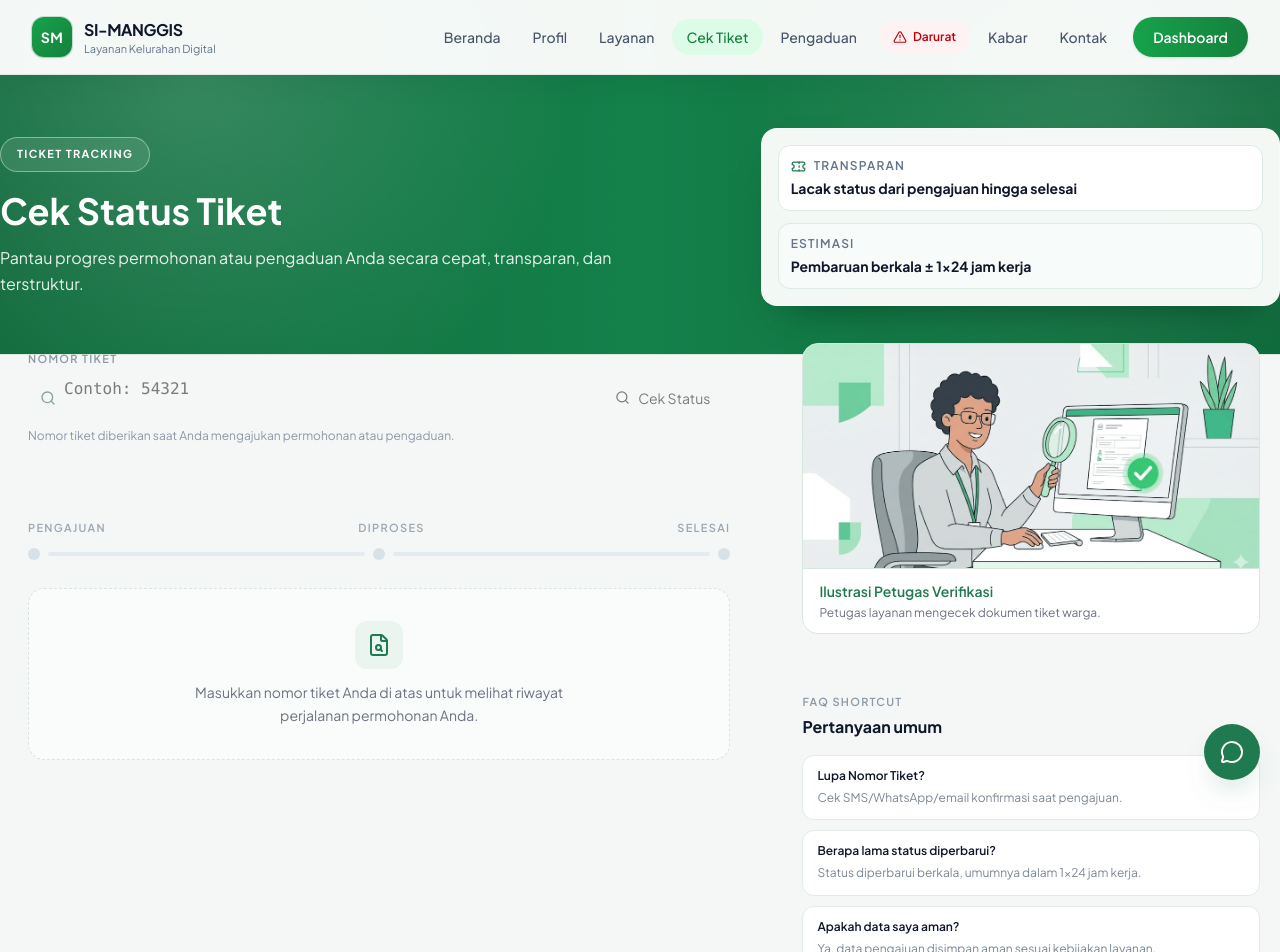
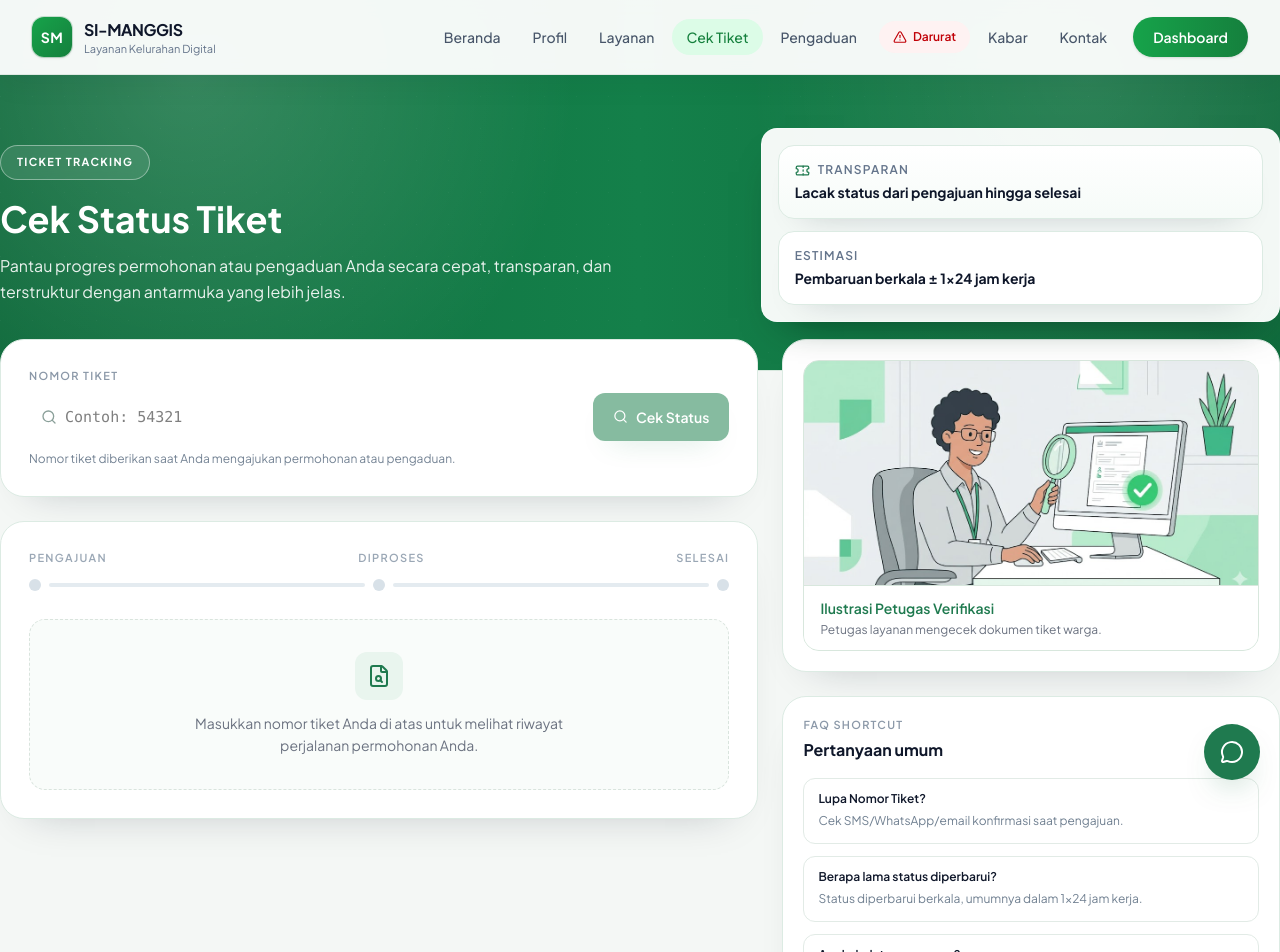
Before and after one commit to rezzz59/Si-Manggis, a Next.js app: page /cek-tiket in a window 1280 px wide. Shown: the top 952 px of the page. Built offline with nearby package versions, Linux system fonts and the light colour scheme.

Commit message:
feat(ui): modernize cek tiket page layout and tracking cards

```diff
--- a/app/cek-tiket/page.tsx
+++ b/app/cek-tiket/page.tsx
@@ -38,9 +38,12 @@ function ProgressTracker({ status }: { status: string }) {
   const isRejected = status === "DITOLAK";
 
   return (
-    <div className="public-card p-6">
-      <h3 className="mb-5 text-sm font-bold text-slate-900">Progress Status</h3>
-      <div className="flex items-center gap-0">
+    <div className="overflow-hidden rounded-3xl border border-[#d2e6d9] bg-white shadow-[0_24px_52px_-34px_rgba(13,32,20,0.34)]">
+      <div className="border-b border-[#e1eee6] bg-gradient-to-r from-[#f5fbf7] to-[#ffffff] px-6 py-4">
+        <h3 className="text-sm font-bold text-[#0f172a]">Progress Status</h3>
+      </div>
+      <div className="px-5 py-6 sm:px-6">
+        <div className="flex items-start gap-0">
           {STATUS_STEPS.map((step, i) => {
             const cfg = statusConfig[step];
             const Icon = cfg.icon;
@@ -48,12 +51,12 @@ function ProgressTracker({ status }: { status: string }) {
             const active = currentIndex === i && !isRejected;
 
             return (
-            <div key={step} className="flex flex-1 items-center last:flex-none">
-              <div className="flex flex-col items-center gap-1.5">
+              <div key={step} className="flex min-w-0 flex-1 items-center last:flex-none">
+                <div className="flex min-w-0 flex-col items-center gap-2">
                   <div
-                  className={`flex h-10 w-10 items-center justify-center rounded-full border-2 transition-all ${
+                    className={`flex h-11 w-11 items-center justify-center rounded-full border-2 shadow-sm transition-all ${
                       done
-                      ? "border-emerald-500 bg-emerald-500 text-white"
+                        ? "border-emerald-600 bg-emerald-500 text-white"
                         : active
                           ? `${cfg.bg} border-current ${cfg.color}`
                           : "border-stone-200 bg-stone-50 text-stone-300"
@@ -61,14 +64,16 @@ function ProgressTracker({ status }: { status: string }) {
                   >
                     <Icon size={18} />
                   </div>
-                <span className={`text-xs font-semibold ${done || active ? cfg.color : "text-stone-300"}`}>
+                  <span
+                    className={`text-center text-[11px] font-semibold leading-tight ${done || active ? cfg.color : "text-stone-300"}`}
+                  >
                     {cfg.label}
                   </span>
                 </div>
                 {i < STATUS_STEPS.length - 1 && (
                   <div
-                  className={`mx-2 h-1 flex-1 rounded-full transition-all ${
-                    currentIndex > i && !isRejected ? "bg-emerald-400" : "bg-stone-100"
+                    className={`mx-2 mt-5 h-1.5 flex-1 rounded-full transition-all ${
+                      currentIndex > i && !isRejected ? "bg-emerald-500" : "bg-stone-100"
                     }`}
                   />
                 )}
@@ -77,15 +82,16 @@ function ProgressTracker({ status }: { status: string }) {
           })}
           {isRejected && (
             <div className="flex items-center">
-            <div className="mx-2 h-1 flex-1 bg-stone-100" />
-            <div className="flex flex-col items-center gap-1.5">
-              <div className="flex h-10 w-10 items-center justify-center rounded-full border-2 border-red-300 bg-red-50 text-red-600">
+              <div className="mx-2 mt-5 h-1.5 flex-1 rounded-full bg-stone-100" />
+              <div className="flex flex-col items-center gap-2">
+                <div className="flex h-11 w-11 items-center justify-center rounded-full border-2 border-red-300 bg-red-50 text-red-600 shadow-sm">
                   <XCircle size={18} />
                 </div>
-              <span className="text-xs font-semibold text-red-600">Ditolak</span>
+                <span className="text-center text-[11px] font-semibold leading-tight text-red-600">Ditolak</span>
               </div>
             </div>
           )}
+        </div>
       </div>
     </div>
   );
@@ -96,15 +102,18 @@ function PermohonanResult({ data }: { data: Record<string, unknown> }) {
 
   return (
     <div className="space-y-4">
-      <div className={`rounded-xl border p-5 ${cfg.bg}`}>
-        <div className="mb-3 flex items-center justify-between">
+      <div className={`overflow-hidden rounded-2xl border shadow-[0_20px_42px_-30px_rgba(15,23,42,0.26)] ${cfg.bg}`}>
+        <div className="h-1.5 w-full bg-[#0f7a43]" />
+        <div className="p-5 sm:p-6">
+          <div className="mb-3 flex items-center justify-between gap-3">
             <div className="flex items-center gap-2">
               <FileText size={20} className={cfg.color} />
               <span className="text-xs font-bold uppercase tracking-wide text-stone-500">Permohonan Layanan</span>
             </div>
             <span className={`rounded-full px-3 py-1 text-xs font-bold ${cfg.bg} ${cfg.color}`}>{cfg.label}</span>
           </div>
-        <p className={`font-mono text-2xl font-bold ${cfg.color}`}>{data.tiket as string}</p>
+          <p className={`font-mono text-[1.65rem] font-bold leading-none tracking-wide ${cfg.color}`}>{data.tiket as string}</p>
+        </div>
       </div>
       <ProgressTracker status={data.status as string} />
     </div>
@@ -116,15 +125,18 @@ function PengaduanResult({ data }: { data: Record<string, unknown> }) {
 
   return (
     <div className="space-y-4">
-      <div className={`rounded-xl border p-5 ${cfg.bg}`}>
-        <div className="mb-3 flex items-center justify-between">
+      <div className={`overflow-hidden rounded-2xl border shadow-[0_20px_42px_-30px_rgba(15,23,42,0.26)] ${cfg.bg}`}>
+        <div className="h-1.5 w-full bg-[#0f7a43]" />
+        <div className="p-5 sm:p-6">
+          <div className="mb-3 flex items-center justify-between gap-3">
             <div className="flex items-center gap-2">
               <MessageSquare size={20} className={cfg.color} />
               <span className="text-xs font-bold uppercase tracking-wide text-stone-500">Pengaduan Warga</span>
             </div>
             <span className={`rounded-full px-3 py-1 text-xs font-bold ${cfg.bg} ${cfg.color}`}>{cfg.label}</span>
           </div>
-        <p className={`font-mono text-2xl font-bold ${cfg.color}`}>{data.tiket as string}</p>
+          <p className={`font-mono text-[1.65rem] font-bold leading-none tracking-wide ${cfg.color}`}>{data.tiket as string}</p>
+        </div>
       </div>
       <ProgressTracker status={data.status as string} />
     </div>
@@ -133,7 +145,7 @@ function PengaduanResult({ data }: { data: Record<string, unknown> }) {
 
 function TimelinePlaceholder() {
   return (
-    <div className="public-card p-6 sm:p-7">
+    <div className="rounded-3xl border border-[#dcebe3] bg-white p-6 shadow-[0_20px_42px_-30px_rgba(15,23,42,0.28)] sm:p-7">
       <div className="flex items-center justify-between gap-2 text-[11px] font-semibold uppercase tracking-[0.12em] text-[#9aa7b5]">
         <span>Pengajuan</span>
         <span>Diproses</span>
@@ -192,17 +204,17 @@ export default function CekTiketPage() {
       <PublicHeroBanner
         kicker="Ticket Tracking"
         title="Cek Status Tiket"
-        description="Pantau progres permohonan atau pengaduan Anda secara cepat, transparan, dan terstruktur."
+        description="Pantau progres permohonan atau pengaduan Anda secara cepat, transparan, dan terstruktur dengan antarmuka yang lebih jelas."
         visual={
           <div className="space-y-3">
-            <div className="rounded-xl border border-[#dcebe3] bg-white p-3">
+            <div className="rounded-2xl border border-[#dcebe3] bg-gradient-to-b from-white to-[#f6fbf8] p-4 shadow-[0_16px_34px_-26px_rgba(15,23,42,0.32)]">
               <div className="flex items-center gap-2">
                 <Ticket size={15} className="text-[#1f7a4f]" />
                 <p className="text-xs font-semibold uppercase tracking-[0.1em] text-[#64748b]">Transparan</p>
               </div>
               <p className="mt-1 text-sm font-bold text-[#0f172a]">Lacak status dari pengajuan hingga selesai</p>
             </div>
-            <div className="rounded-xl border border-[#dcebe3] bg-[#f7fbf9] p-3">
+            <div className="rounded-2xl border border-[#dcebe3] bg-white p-4 shadow-[0_16px_34px_-26px_rgba(15,23,42,0.28)]">
               <p className="text-xs font-semibold uppercase tracking-[0.1em] text-[#64748b]">Estimasi</p>
               <p className="mt-1 text-sm font-bold text-[#0f172a]">Pembaruan berkala ± 1×24 jam kerja</p>
             </div>
@@ -210,11 +222,11 @@ export default function CekTiketPage() {
         }
       />
 
-      <section className="relative -mt-8 pb-12 sm:pb-14">
+      <section className="relative -mt-8 pb-14 sm:pb-16">
         <div className="public-shell">
           <div className="grid grid-cols-1 gap-6 lg:grid-cols-10">
-            <div className="space-y-5 lg:col-span-6">
-              <form onSubmit={handleSearch} className="public-card p-6 sm:p-7">
+            <div className="space-y-6 lg:col-span-6">
+              <form onSubmit={handleSearch} className="rounded-3xl border border-[#dcebe3] bg-white p-6 shadow-[0_20px_42px_-30px_rgba(15,23,42,0.28)] sm:p-7">
                 <label className="mb-2 block text-[11px] font-semibold uppercase tracking-[0.12em] text-[#8b98a8]">
                   Nomor Tiket
                 </label>
@@ -226,13 +238,13 @@ export default function CekTiketPage() {
                       value={query}
                       onChange={(e) => setQuery(e.target.value)}
                       placeholder="Contoh: 54321"
-                      className="public-input w-full pl-9 font-mono"
+                      className="public-input h-12 w-full pl-9 font-mono text-[15px]"
                     />
                   </div>
                   <button
                     type="submit"
                     disabled={loading || !query.trim()}
-                    className="public-btn-primary inline-flex items-center justify-center gap-2 px-5 py-3 text-sm disabled:cursor-not-allowed disabled:opacity-50"
+                    className="inline-flex h-12 items-center justify-center gap-2 rounded-xl bg-[#0f7a43] px-5 text-sm font-semibold text-white shadow-[0_14px_30px_-18px_rgba(15,122,67,0.55)] transition hover:-translate-y-0.5 hover:bg-[#0d6b3b] disabled:cursor-not-allowed disabled:opacity-50"
                   >
                     {loading ? (
                       <span className="h-4 w-4 animate-spin rounded-full border-2 border-white border-t-transparent" />
@@ -242,7 +254,7 @@ export default function CekTiketPage() {
                     {loading ? "Mencari..." : "Cek Status"}
                   </button>
                 </div>
-                <p className="mt-2 text-xs text-[#8b98a8]">
+                <p className="mt-2 text-xs leading-relaxed text-[#748394]">
                   Nomor tiket diberikan saat Anda mengajukan permohonan atau pengaduan.
                 </p>
               </form>
@@ -250,7 +262,7 @@ export default function CekTiketPage() {
               {!result && <TimelinePlaceholder />}
 
               {result?.error && (
-                <div className="public-card rounded-2xl border-red-200 bg-red-50 p-8 text-center">
+                <div className="rounded-3xl border border-red-200 bg-red-50 p-8 text-center shadow-[0_18px_36px_-28px_rgba(220,38,38,0.45)]">
                   <XCircle size={40} className="mx-auto mb-3 text-red-400" />
                   <h3 className="mb-1 text-base font-bold text-red-700">Tiket Tidak Ditemukan</h3>
                   <p className="text-sm text-red-600">{result.error}. Pastikan nomor tiket yang Anda masukkan benar.</p>
@@ -261,8 +273,8 @@ export default function CekTiketPage() {
               {result?.pengaduan && <PengaduanResult data={result.pengaduan} />}
             </div>
 
-            <aside className="space-y-5 lg:col-span-4">
-              <div className="public-card p-5">
+            <aside className="space-y-6 lg:col-span-4">
+              <div className="rounded-3xl border border-[#dcebe3] bg-white p-5 shadow-[0_20px_42px_-30px_rgba(15,23,42,0.28)]">
                 <div className="overflow-hidden rounded-2xl border border-[#d8e7dd] bg-[#edf7f1]">
                   <div className="relative h-56 w-full">
                     {/* eslint-disable-next-line @next/next/no-img-element */}
@@ -282,26 +294,26 @@ export default function CekTiketPage() {
                 </div>
               </div>
 
-              <div className="public-card p-5">
+              <div className="rounded-3xl border border-[#dcebe3] bg-white p-5 shadow-[0_20px_42px_-30px_rgba(15,23,42,0.28)]">
                 <p className="text-[11px] font-semibold uppercase tracking-[0.12em] text-[#8b98a8]">FAQ Shortcut</p>
                 <h3 className="mt-1 text-base font-bold text-[#0f172a]">Pertanyaan umum</h3>
 
-                <div className="mt-4 space-y-2.5">
+                <div className="mt-4 space-y-3">
                   <div className="rounded-xl border border-[#e2ebe6] bg-white px-3.5 py-3">
                     <p className="text-xs font-semibold text-[#0f172a]">Lupa Nomor Tiket?</p>
-                    <p className="mt-1 text-xs leading-relaxed text-[#7b8794]">
+                    <p className="mt-1 text-xs leading-5 text-[#6f7f90]">
                       Cek SMS/WhatsApp/email konfirmasi saat pengajuan.
                     </p>
                   </div>
                   <div className="rounded-xl border border-[#e2ebe6] bg-white px-3.5 py-3">
                     <p className="text-xs font-semibold text-[#0f172a]">Berapa lama status diperbarui?</p>
-                    <p className="mt-1 text-xs leading-relaxed text-[#7b8794]">
+                    <p className="mt-1 text-xs leading-5 text-[#6f7f90]">
                       Status diperbarui berkala, umumnya dalam 1×24 jam kerja.
                     </p>
                   </div>
                   <div className="rounded-xl border border-[#e2ebe6] bg-white px-3.5 py-3">
                     <p className="text-xs font-semibold text-[#0f172a]">Apakah data saya aman?</p>
-                    <p className="mt-1 text-xs leading-relaxed text-[#7b8794]">
+                    <p className="mt-1 text-xs leading-5 text-[#6f7f90]">
                       Ya, data pengajuan disimpan aman sesuai kebijakan layanan.
                     </p>
                   </div>
```
Also changed, not shown: 1 other file (tests, documents, lock files or other folders). Lines whose indentation alone changed are shown as unchanged.
